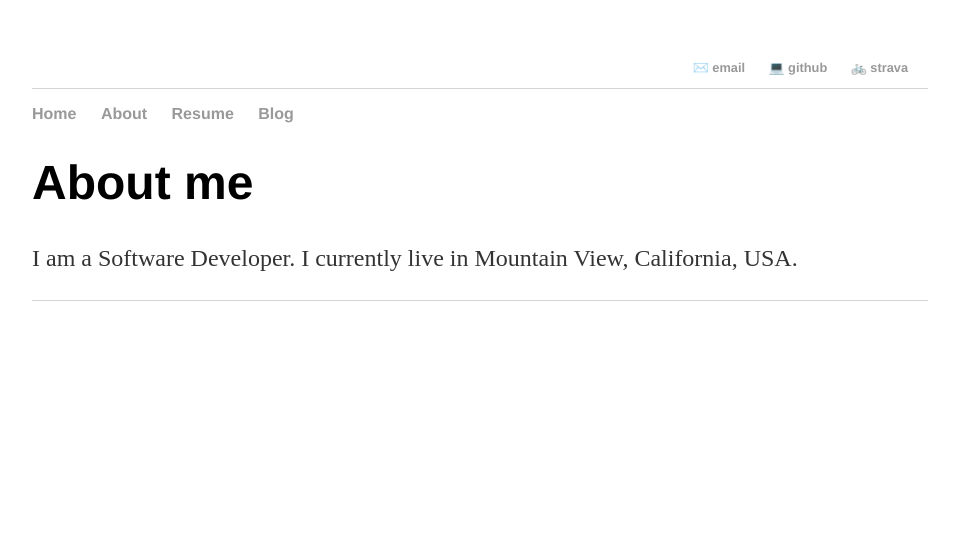
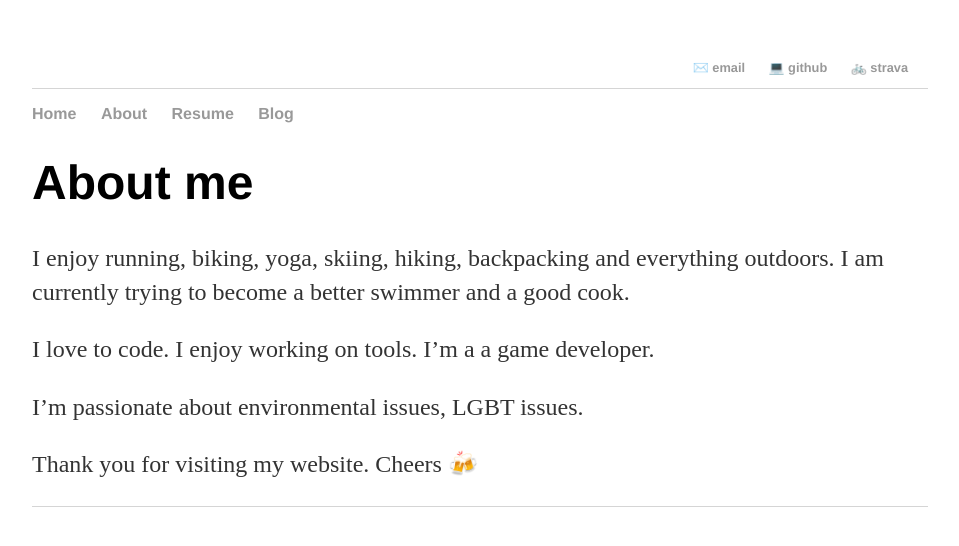
Before and after one commit to tricalnikhil/tricalnikhil.github.io, a Jekyll site: the page built from about.md, in a window 1280 px wide. Shown: the top 546 px of the page, without its empty margins (160-1119 px from the left). Built offline with Jekyll 4.4.1, drawn with Linux system fonts in a browser that asks for light colours.

Commit message:
About me

```diff
--- a/about.md
+++ b/about.md
@@ -6,4 +6,10 @@ permalink: /about/
 
 # About me
 
-I am a Software Developer. I currently live in Mountain View, California, USA.
+I enjoy running, biking, yoga, skiing, hiking, backpacking and everything outdoors. I am currently trying to become a better swimmer and a good cook.
+
+I love to code. I enjoy working on tools. I'm a a game developer.
+
+I'm passionate about environmental issues, LGBT issues.
+
+Thank you for visiting my website. Cheers 🍻
```
Also changed, not shown: index.html (+5 -2 lines).
